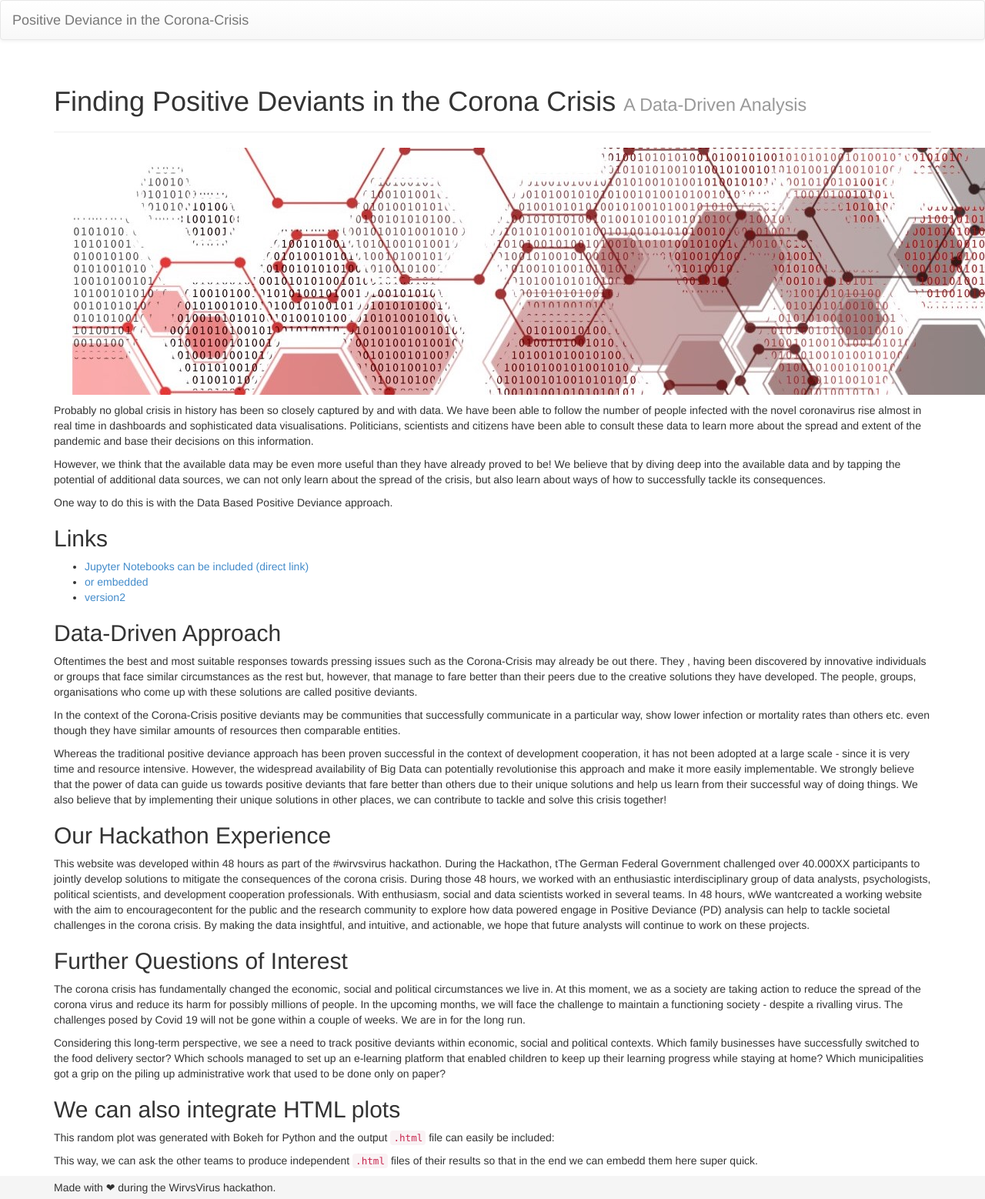
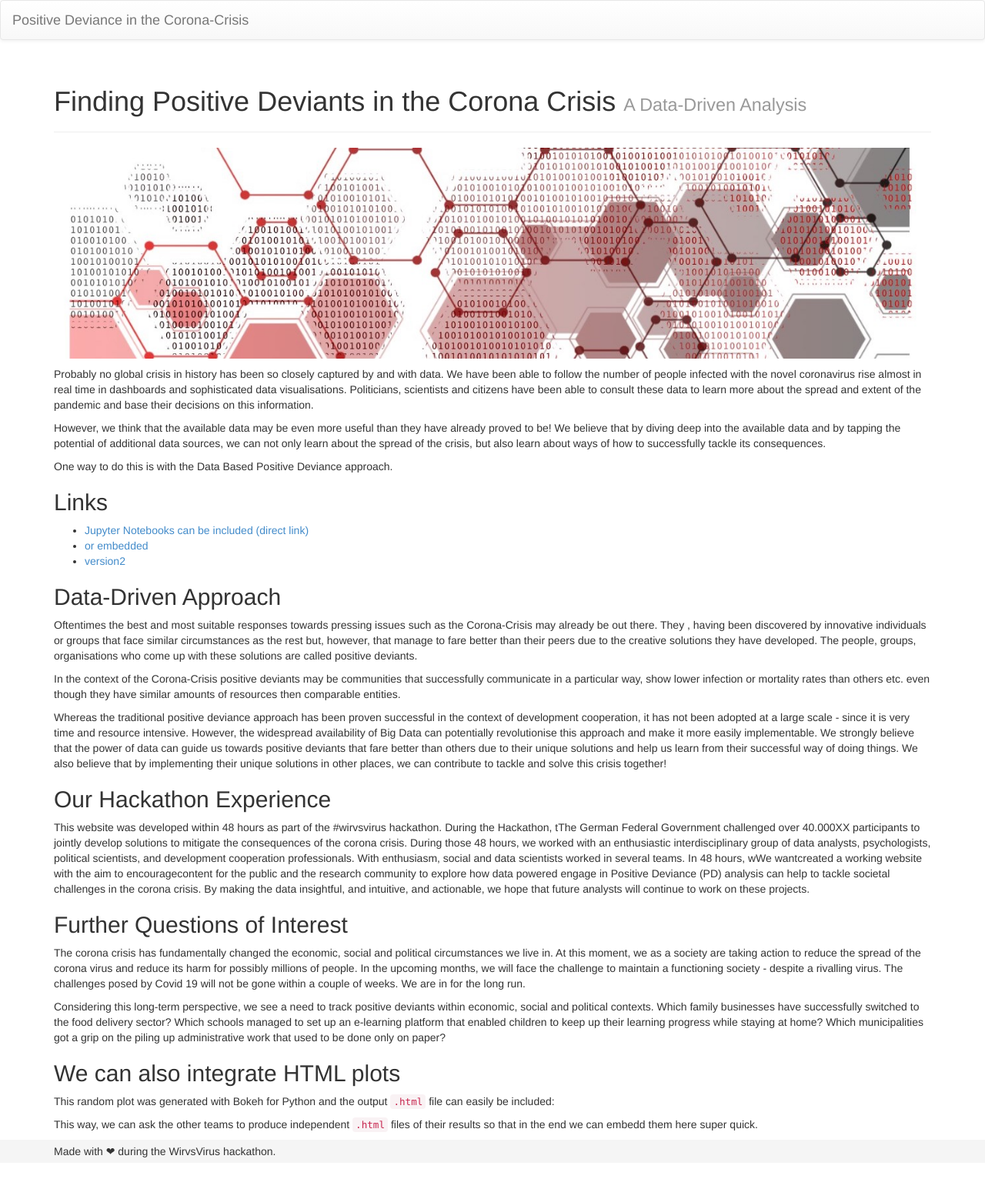
Before and after one commit to pd-viral/web, a Jekyll site: the page built from index.md, in a window 1280 px wide. Shown: the whole page at 77% size. Built offline with Jekyll 4.4.1, drawn with Linux system fonts in a browser that asks for light colours; nearby versions of some CDN libraries; after the commit the page ends 1511 px from its top, so only the background shows below that.

Commit message:
some changes

```diff
--- a/index.md
+++ b/index.md
@@ -5,7 +5,7 @@ tagline: A Data-Driven Analysis
 description: A Data-Driven Approach to Finding Positive Deviants in the Corona Crisis
 ---
 
-![My helpful screenshot](/img/DPPDvsCorona_horizontal.jpg)
+![My helpful screenshot](/img/DPPDvsCorona_horizontal.jpg){:class="img-responsive"}
 
 
 Probably no global crisis in history has been so closely captured by and with data. We have been able to follow the number of people infected with the novel coronavirus rise almost in real time in dashboards and sophisticated data visualisations. Politicians, scientists and citizens have been able to consult these data to learn more about the spread and extent of the pandemic and base their decisions on this information.
```
